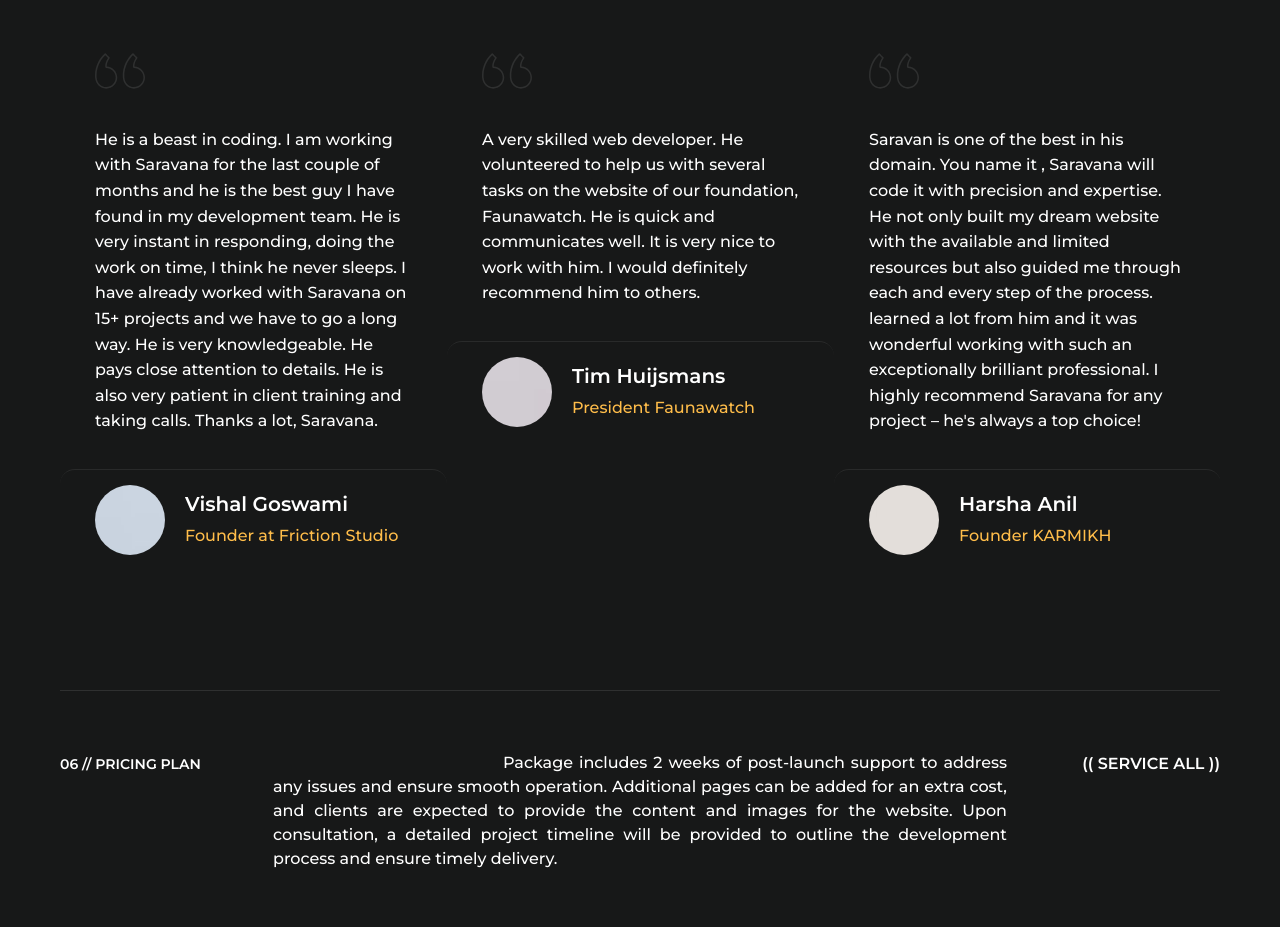
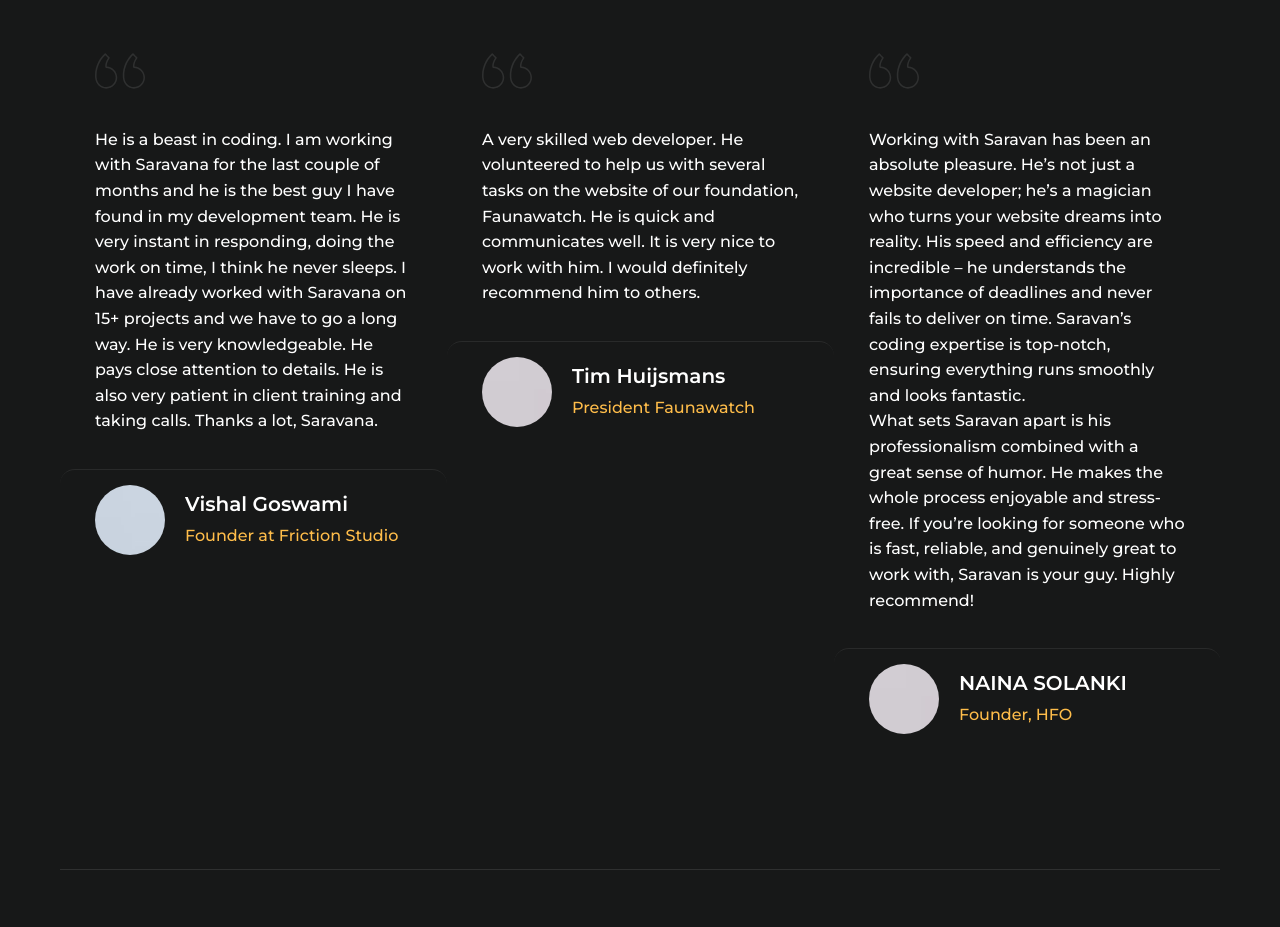
Before and after one commit to Saravanepic/perosnal-website, a Next.js app: page / in a window 1280 px wide. Shown: the part 4940-5867 px from the top of the page. Built offline with nearby package versions, Linux system fonts and the light colour scheme.

Commit message:
Update TestimonialSlider.js

```diff
--- a/components/TestimonialSlider.js
+++ b/components/TestimonialSlider.js
@@ -139,6 +139,26 @@ export default class TestimonialSlider extends Component {
                     </div>
                   </div>
                 </div>
+                <div>
+                  <div className="list_inner">
+                    <div className="details">
+                      <img className="sm_svg" src="img/svg/quote.svg" alt={1} />
+                      <p>
+                      Working with Saravan has been an absolute pleasure. He’s not just a website developer; he’s a magician who turns your website dreams into reality. His speed and efficiency are incredible – he understands the importance of deadlines and never fails to deliver on time. Saravan’s coding expertise is top-notch, ensuring everything runs smoothly and looks fantastic.
+                      <br/>What sets Saravan apart is his professionalism combined with a great sense of humor. He makes the whole process enjoyable and stress-free. If you’re looking for someone who is fast, reliable, and genuinely great to work with, Saravan is your guy. Highly recommend!
+                      </p>
+                    </div>
+                    <div className="info">
+                      <div className="image">
+                        <img src="img/testimonials/2.jpg" alt={2} />
+                      </div>
+                      <div className="job">
+                        <h3>NAINA SOLANKI</h3>
+                        <span>Founder, HFO</span>
+                      </div>
+                    </div>
+                  </div>
+                </div>
               </Slider>
             </div>
           </div>
```
